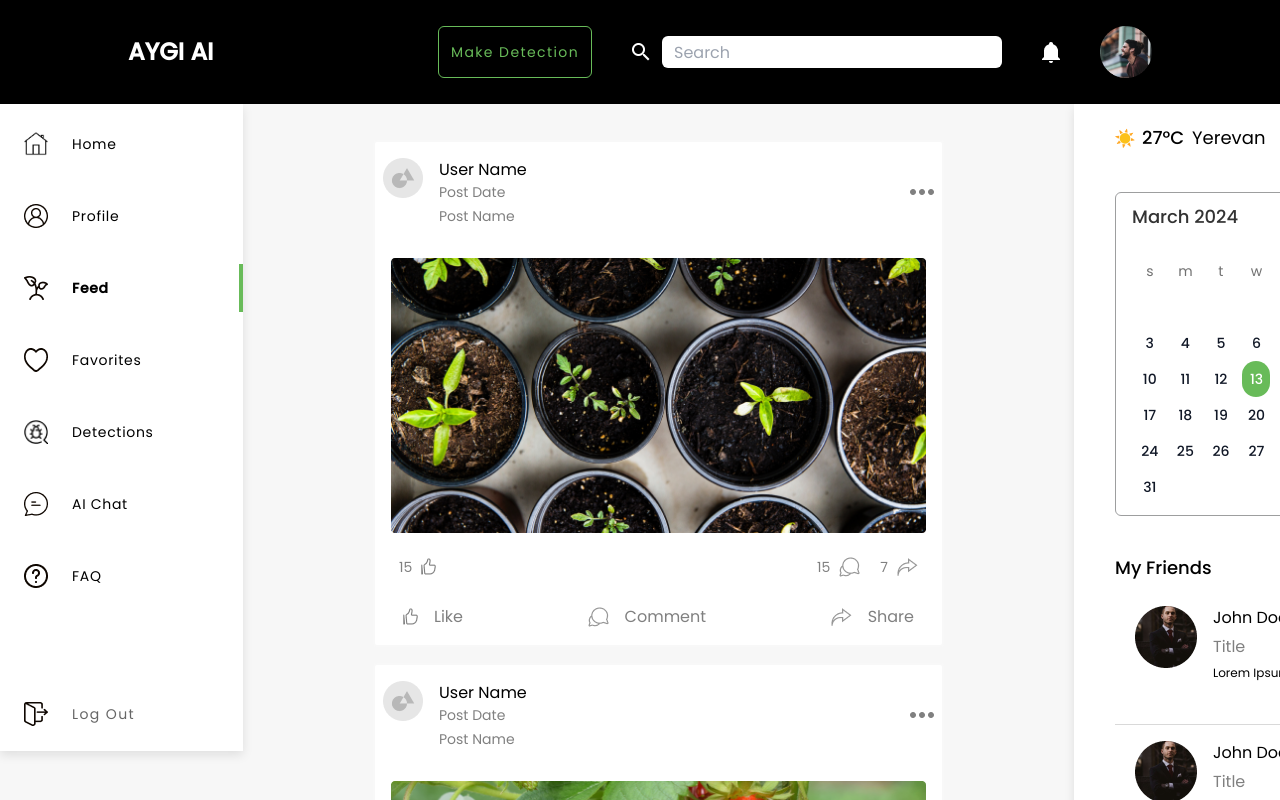
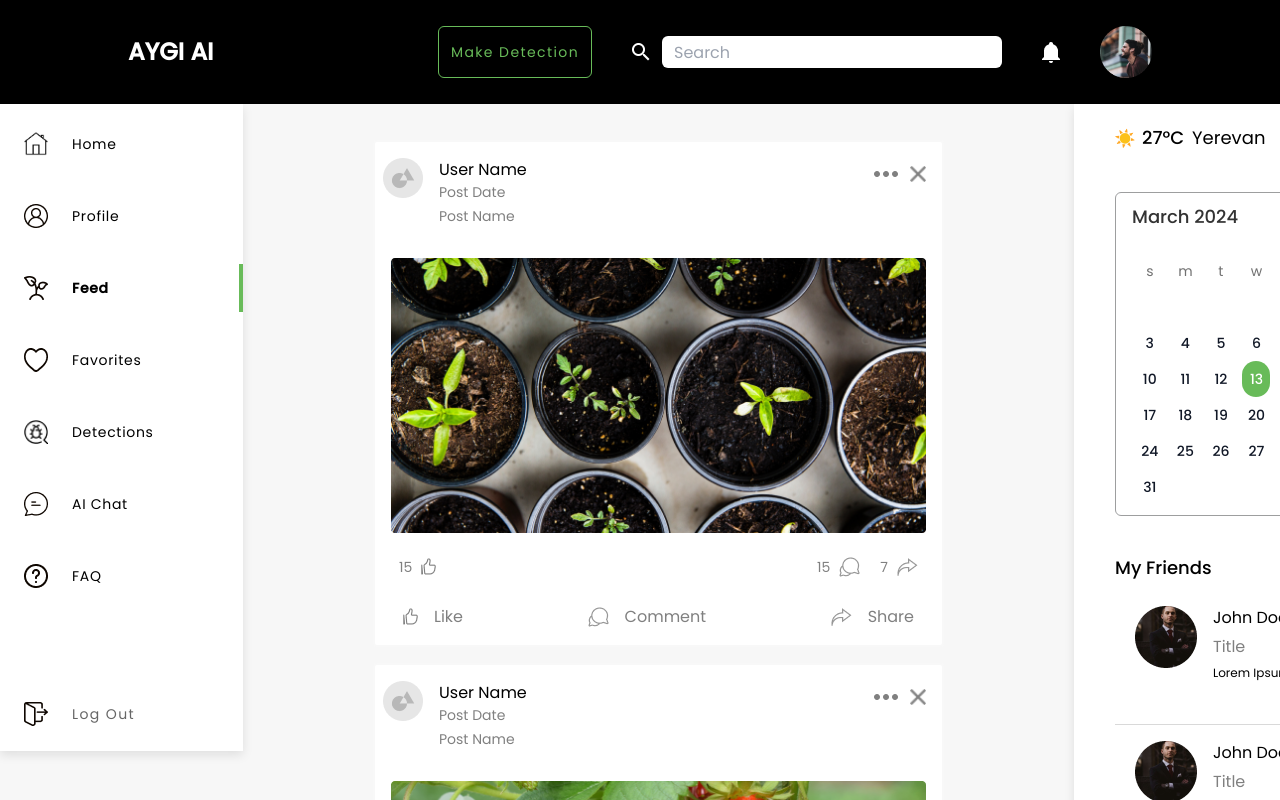
Before and after one commit to edgaravag/aygi-ai-vercel, a Next.js app: page /feed in a window 1280 px wide. Shown: the top 800 px of the page. Built offline with nearby package versions, Linux system fonts and the light colour scheme.

Commit message:
test commit feed

```diff
--- a/app/(mainPages)/components/FeedSinglePost.jsx
+++ b/app/(mainPages)/components/FeedSinglePost.jsx
@@ -6,6 +6,7 @@ import OpenCardImg from "../../../public/openCardImg.png";
 import LikeIcon from "../../../public/likeIcon.png";
 import CommentIcon from "../../../public/commentIcon.png";
 import ShareIcon from "../../../public/shareIcon.png";
+import ColorIcon from "../../../public/↳Color.png"
 const FeedSinglePost = ({ post, index }) => {
   return (
     <div className="border-2 border-[#f8f8f8] rounded py-4 px-2 w-[571px] mx-auto bg-white">
@@ -22,9 +23,20 @@ const FeedSinglePost = ({ post, index }) => {
             </p>
           </div>
         </div>
+        {/* <button>
+          <Image src={MoreIcon} alt="" className="w-6 h-[6px] left-[201px]" />
+        </button>
+        <button>
+          <Image src={ColorIcon} alt="" className="w-6 h-[24px] left-[531px]" />
+        </button> */}
+        <div className="flex justify-end gap-3 px-2 pb-9">
         <button>
           <Image src={MoreIcon} alt="" className="w-6 h-[6px]" />
         </button>
+        <button>
+          <Image src={ColorIcon} alt="" className="w-4 h-4" />
+        </button>
+        </div>
       </div>
       <div className="px-2 pt-8 pb-6">
         <Image src={post.feedImg} alt="" width={539} height={277}/>
```
Also changed, not shown: public/↳Color.png (added).
